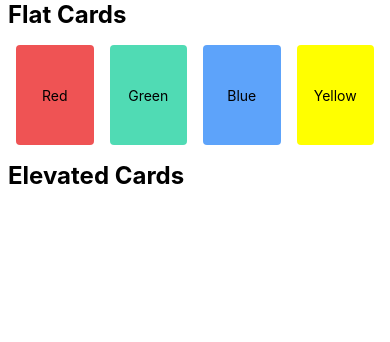
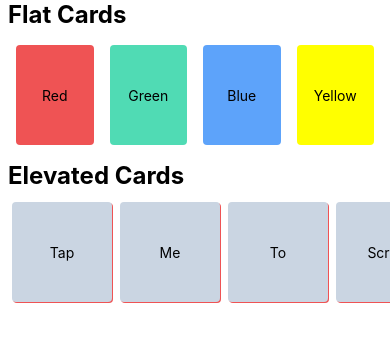
Before and after one commit to siraajul/ReactStyler, a React Native app: screen / in a window 390 px wide. Shown: the top 342 px of the page. Built offline with nearby package versions, Linux system fonts and the light colour scheme.

Commit message:
add more cards

```diff
--- a/components/ElevatedCards.tsx
+++ b/components/ElevatedCards.tsx
@@ -1,10 +1,27 @@
-import {StyleSheet, Text, View} from 'react-native';
+import {ScrollView, StyleSheet, Text, View} from 'react-native';
 import React from 'react';
 
 export default function ElevatedCards() {
   return (
     <View>
       <Text style={styles.headingText}>Elevated Cards</Text>
+      <ScrollView horizontal={true} style={styles.container}>
+        <View style={[styles.card, styles.cardElevated]}>
+          <Text>Tap</Text>
+        </View>
+        <View style={[styles.card, styles.cardElevated]}>
+          <Text>Me</Text>
+        </View>
+        <View style={[styles.card, styles.cardElevated]}>
+          <Text>To</Text>
+        </View>
+        <View style={[styles.card, styles.cardElevated]}>
+          <Text>Scroll</Text>
+        </View>
+        <View style={[styles.card, styles.cardElevated]}>
+          <Text>More</Text>
+        </View>
+      </ScrollView>
     </View>
   );
 }
@@ -15,4 +32,25 @@
     fontWeight: 'bold',
     paddingHorizontal: 8,
   },
+  container: {
+    padding: 8,
+  },
+  card: {
+    flex: 1,
+    alignItems: 'center',
+    justifyContent: 'center',
+    width: 100,
+    height: 100,
+    borderRadius: 4,
+    margin: 4,
+  },
+  cardElevated: {
+    backgroundColor: '#CAD5E2',
+    elevation: 4,
+    shadowOffset: {
+      width: 1,
+      height: 1,
+    },
+    shadowColor: '#EF5354',
+  },
 });
```
